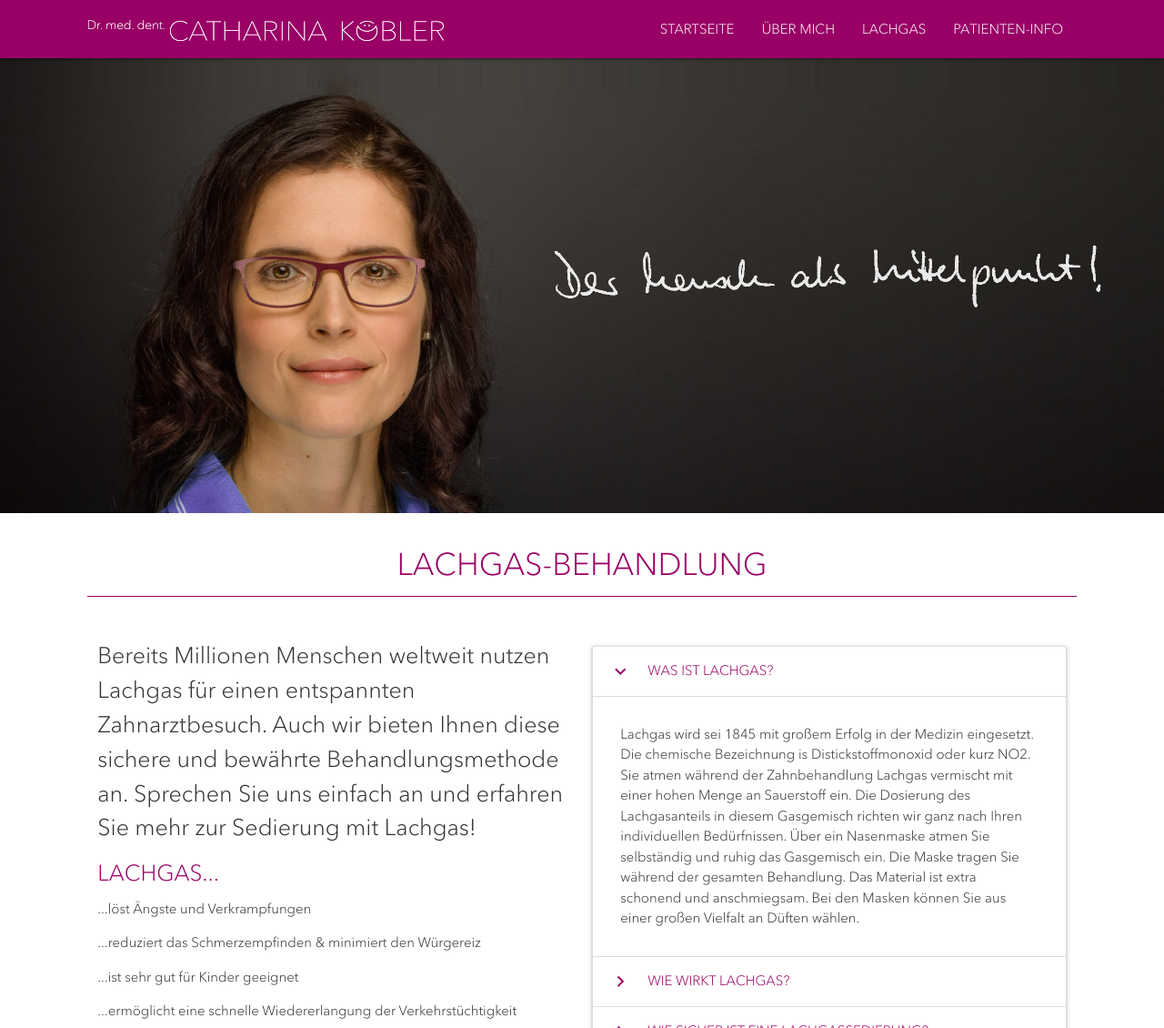
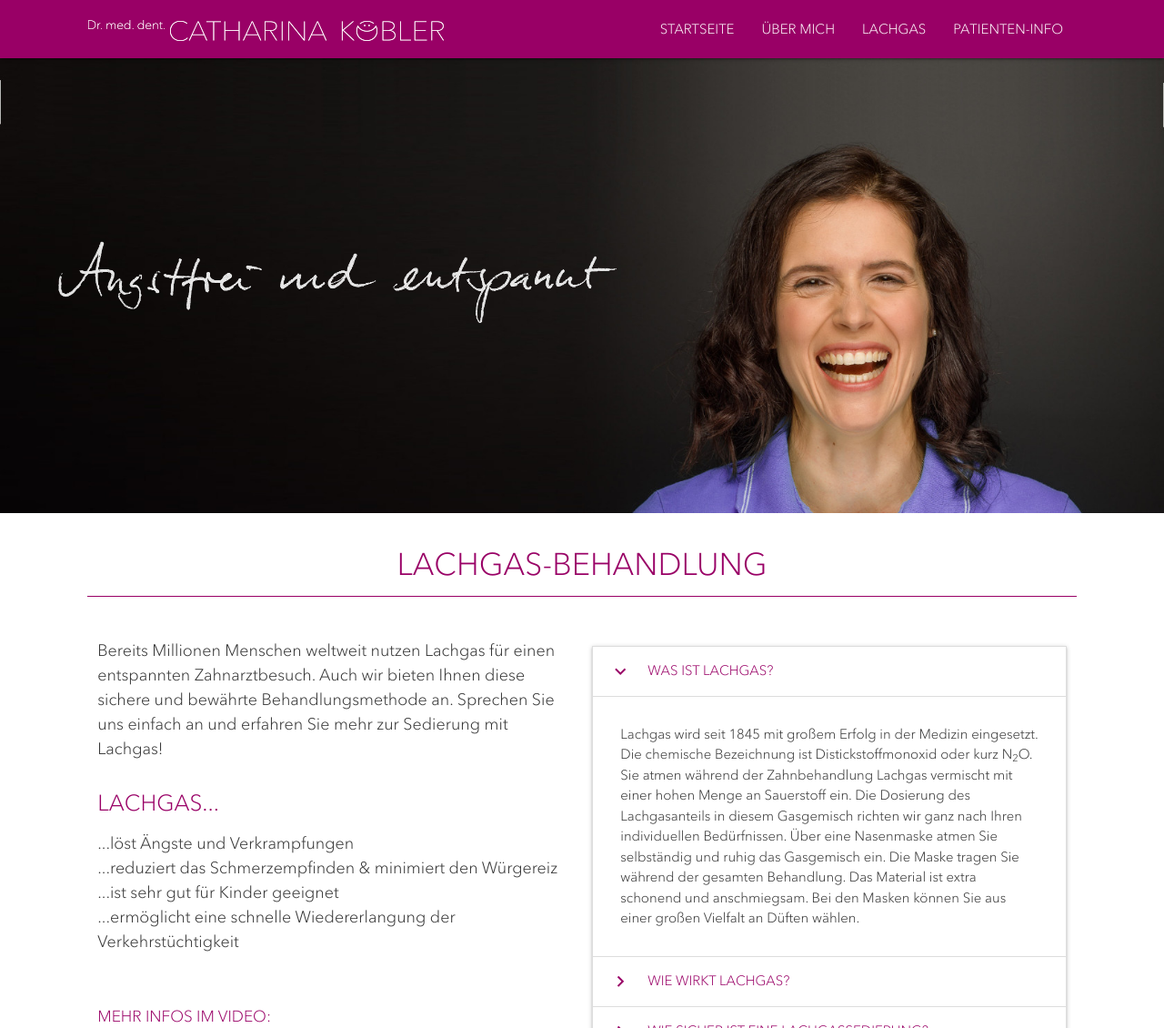
Before and after one commit to praxisdrkoebler/praxisdrkoebler.github.io, a Jekyll site: the page built from lachgas.html, in a window 1280 px wide and 1400 px high, cut to the strip 0-1130 px from the top of the window. Shown: the whole strip at 91% size. Built offline with Jekyll 4.4.1, drawn with Linux system fonts in a browser that asks for light colours.

Commit message:
edit lachgas page

```diff
--- a/css/style.css
+++ b/css/style.css
@@ -128,6 +128,9 @@ hr {
   font-size: smaller;
 }
 
+.text {
+  font-size: 1.2rem;
+}
 
 .sprechzeiten td {
   padding: 0 8px 0 0;
@@ -258,7 +261,6 @@ i.material-icons {
 .video-container {
     position: relative;
     padding-bottom: 56.25%;
-    padding-top: 30px;
     height: 0;
     overflow: hidden;
 }
--- a/lachgas.html
+++ b/lachgas.html
@@ -2,29 +2,34 @@
 layout: hero
 title: Lachgas-Behandlung
 permalink: /lachgas.html
-heroimg: cko3.jpg
+heroimg: cko4.jpg
 ---
 
-<img src="/images/mittelpunkt.png" class="handwriting right"/>
+<img src="/images/angstfrei.png" class="handwriting left"/>
 
 <div class="container section">
   <div class="row">
 
-    <div class="col s12 m6">
-      <div class="flow-text">
+    <div class="col s12 m6 text">
       Bereits Millionen Menschen weltweit nutzen Lachgas für einen entspannten Zahnarztbesuch.
       Auch wir bieten Ihnen diese sichere und bewährte Behandlungsmethode an.
       Sprechen Sie uns einfach an und erfahren Sie mehr zur Sedierung mit Lachgas!
+
+      <div class="section">
+        <h5>Lachgas...</h5>
+        <ul>
+          <li>...löst Ängste und Verkrampfungen</li>
+          <li>...reduziert das Schmerzempfinden & minimiert den Würgereiz</li>
+          <li>...ist sehr gut für Kinder geeignet</li>
+          <li>...ermöglicht eine schnelle Wiedererlangung der Verkehrstüchtigkeit</li>
+        </ul>
       </div>
-      <h5>Lachgas...</h5>
-      <p>...löst Ängste und Verkrampfungen</p>
-      <p>...reduziert das Schmerzempfinden & minimiert den Würgereiz</p>
-      <p>...ist sehr gut für Kinder geeignet</p>
-      <p>...ermöglicht eine schnelle Wiedererlangung der Verkehrstüchtigkeit</p>
 
-      <h6>Mehr Infos im Video:</h6>
-      <div class="video-container">
-        <iframe src="https://www.youtube-nocookie.com/embed/jbJN7rzU5qE" frameborder="0" allowfullscreen="allowfullscreen"></iframe>
+      <div class="section">
+        <h6>Mehr Infos im Video:</h6>
+        <div class="video-container">
+          <iframe src="https://www.youtube-nocookie.com/embed/jbJN7rzU5qE" frameborder="0" allowfullscreen></iframe>
+        </div>
       </div>
     </div>
 
@@ -33,11 +38,11 @@ heroimg: cko3.jpg
         <li class="active">
           <div class="collapsible-header"><i class="material-icons">keyboard_arrow_right</i>Was ist Lachgas?</div>
           <div class="collapsible-body">
-            Lachgas wird sei 1845 mit großem Erfolg in der Medizin eingesetzt.
-            Die chemische Bezeichnung is Distickstoffmonoxid oder kurz NO2.
+            Lachgas wird seit 1845 mit großem Erfolg in der Medizin eingesetzt.
+            Die chemische Bezeichnung ist Distickstoffmonoxid oder kurz N<sub>2</sub>O.
             Sie atmen während der Zahnbehandlung Lachgas vermischt mit einer hohen Menge an Sauerstoff ein.
             Die Dosierung des Lachgasanteils in diesem Gasgemisch richten wir ganz nach Ihren individuellen Bedürfnissen.
-            Über ein Nasenmaske atmen Sie selbständig und ruhig das Gasgemisch ein.
+            Über eine Nasenmaske atmen Sie selbständig und ruhig das Gasgemisch ein.
             Die Maske tragen Sie während der gesamten Behandlung.
             Das Material ist extra schonend und anschmiegsam.
             Bei den Masken können Sie aus einer großen Vielfalt an Düften wählen.
```
Also changed, not shown: images/angstfrei.png (added), images/cko4.jpg (added).
